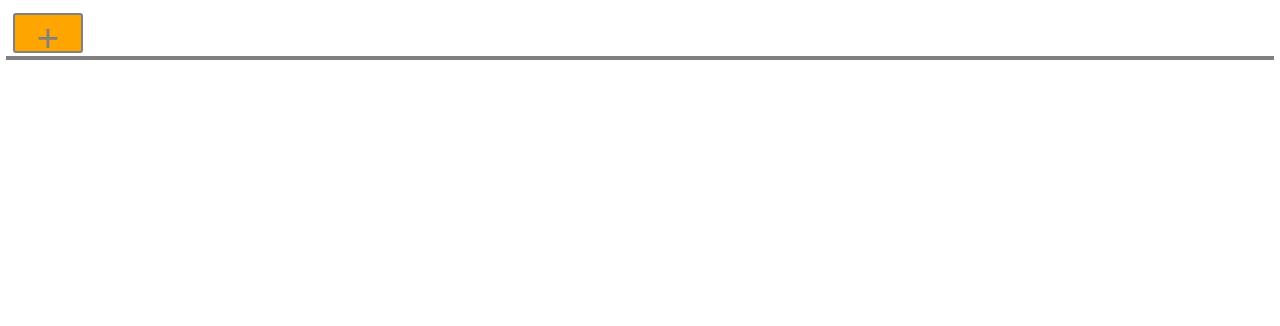
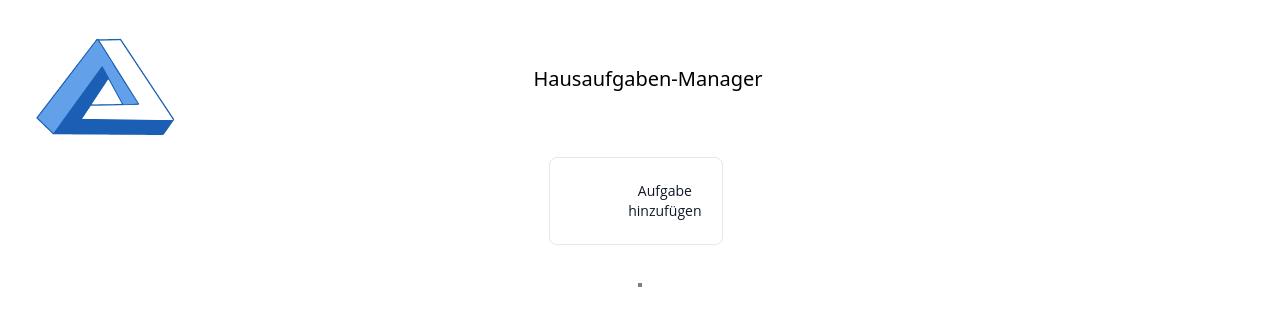
Before and after one commit to hihoman23/hausaufgabenmanager, a Next.js app: page / in a window 1280 px wide. Shown: the top 326 px of the page. Built offline with nearby package versions, Linux system fonts and the light colour scheme.

Commit message:
first stylings

```diff
--- a/pages/index.js
+++ b/pages/index.js
@@ -1,6 +1,6 @@
 import { getPermission, sendNotification } from "@/helper/notifier";
-import localFont from "next/font/local";
 import { useEffect, useState } from "react";
+import Image from 'next/image'
 
 const subjectNames = ["Mathe", "Bio", "Phy", "Deu", "Eng", "Fra", "Chem", "Mu", "Sp"]
 
@@ -14,6 +14,7 @@ let subjects = subjectNames.map(name => new makeSubject(name))
 let subjectNum = 0;
 
 export default function Home() {
+  const [dialogOpen, setDialogOpen] = useState(false)
   const [taskTitle, setTaskTitle] = useState("")
   const [selectedSubject, setSelectedSubject] = useState(subjectNames[0])
   const [selectedDate, setSelectedDate] = useState(new Date())
@@ -24,11 +25,12 @@ export default function Home() {
 
   function showDialog(){
     const dialog = document.getElementById("addDialog");
+    setDialogOpen(true)
     dialog.show()
   }
   function hideDialog(){
     const dialog = document.getElementById("addDialog");
-
+    setDialogOpen(false)
     const selectedDateFormatted = new Date(selectedDate + " 0:0:0");
     subjects.filter(subject => subject.title === selectedSubject)[0].tasks.push({title: taskTitle, date: selectedDateFormatted, checked: false})
 
@@ -38,22 +40,45 @@ export default function Home() {
     dialog.close()
   }
   return (
-    <main className="flex flex-col gap-8 row-start-2 items-center sm:items-start">
-      <dialog id="addDialog">
-        <select value={selectedSubject} onChange={(event) => setSelectedSubject(event.target.value)}>
-          {subjectNames.map(subjectName => <option value={subjectName}>{subjectName}</option>)}
-        </select>
-        <input value={taskTitle} onChange={(event)=>setTaskTitle(event.target.value)}></input>
-        <input value={selectedDate} type="date" onChange={(event)=>setSelectedDate(event.target.value)}></input>
-        <button class="submit" onClick={hideDialog}>Hinzuf&uuml;gen</button>
-      </dialog>
-      <button class="additem" onClick={showDialog}>+</button>
+    <div style={{height: '100vh'}}>
+    <div className="flex flex-start justify-between p-4">
+    <div className="ml-4 mt-4">
+    <Image
+      src="/logo.png"
+      width={150}
+      height={110}
+      alt="Logo"
+    />
+    </div>
+    <div className="flex flex-center items-center">
+      <span className="text-xl">Hausaufgaben-Manager</span>
+    </div>
+    <div style={{width: '150px'}}></div>
+    </div>
+    <main className={`flex flex-col gap-8 row-start-2 items-center`}>
+      <button class="text-gray-900 bg-white hover:bg-gray-100 border border-gray-200 focus:ring-4 focus:outline-none focus:ring-gray-100 rounded-lg text-sm px-5 py-2.5 text-center inline-flex items-center dark:focus:ring-gray-600 dark:bg-gray-800 dark:border-gray-700 dark:text-white dark:hover:bg-gray-700 me-2 mb-2"
+      onClick={showDialog}>
+       <svg xmlns="http://www.w3.org/2000/svg" fill="white" viewBox="0 0 448 512"><path d="M256 80c0-17.7-14.3-32-32-32s-32 14.3-32 32l0 144L48 224c-17.7 0-32 14.3-32 32s14.3 32 32 32l144 0 0 144c0 17.7 14.3 32 32 32s32-14.3 32-32l0-144 144 0c17.7 0 32-14.3 32-32s-14.3-32-32-32l-144 0 0-144z"/></svg>
+       Aufgabe hinzuf&uuml;gen
+      </button>
       <div className="main">
         <div className="subjects">
           {subjects.map(subject => (subject.tasks.length !== 0) ? <Subject title={subject.title} tasks={subject.tasks}></Subject>: "")}
         </div>
       </div>
+      <dialog id="addDialog">
+        <div className="border-2 flex flex-col p-12 rounded-md space-y-4 bg-slate-300">
+          <select className="bg-gray-50 border border-gray-300 text-gray-900 text-sm rounded-lg focus:ring-blue-500 focus:border-blue-500 block w-full p-2.5 dark:bg-gray-700 dark:border-gray-600 dark:placeholder-gray-400 dark:text-white dark:focus:ring-blue-500 dark:focus:border-blue-500"
+          value={selectedSubject} onChange={(event) => setSelectedSubject(event.target.value)}>
+            {subjectNames.map(subjectName => <option value={subjectName}>{subjectName}</option>)}
+          </select>
+          <input value={taskTitle} onChange={(event)=>setTaskTitle(event.target.value)} type="text" id="first_name" class="bg-gray-50 border border-gray-300 text-gray-900 text-sm rounded-lg focus:ring-blue-500 focus:border-blue-500 block w-full p-2.5 dark:bg-gray-700 dark:border-gray-600 dark:placeholder-gray-400 dark:text-white dark:focus:ring-blue-500 dark:focus:border-blue-500" placeholder="Aufgabe" required />
+          <input class="datepicker" value={selectedDate} type="date" onChange={(event)=>setSelectedDate(event.target.value)}></input>
+          <button onClick={hideDialog} type="button" class="text-blue-700 hover:text-white border border-blue-700 hover:bg-blue-800 focus:ring-4 focus:outline-none focus:ring-blue-300 font-medium rounded-lg text-sm px-5 py-2.5 text-center me-2 mb-2 dark:border-blue-500 dark:text-blue-500 dark:hover:text-white dark:hover:bg-blue-500 dark:focus:ring-blue-800">Hinzuf&uuml;gen</button>
+        </div>
+      </dialog>
     </main>
+    </div>
   );
 }
 
@@ -94,7 +119,7 @@ export function Subject(props) {
 
   return (
     <div className="subject">
-    <div className="subjectname"><span>{props.title}</span></div>
+    <div className="subjectname"><span className="text-3xl">{props.title}</span></div>
     <div className="tasks">
         {props.tasks.map(task =>
           <div className="task">
--- /dev/null
+++ b/postcss.config.js
@@ -0,0 +1,6 @@
+module.exports = {
+  plugins: {
+    tailwindcss: {},
+    autoprefixer: {},
+  },
+}
--- a/styles/globals.css
+++ b/styles/globals.css
@@ -1,4 +1,12 @@
+@tailwind base;
+@tailwind components;
+@tailwind utilities;
+
 @import url('https://fonts.googleapis.com/css2?family=Open+Sans:ital,wght@0,300..800;1,300..800&display=swap" rel="stylesheet');
+body {
+height: 100vh;
+}
+
 main {
   font-family: "Open Sans";
   font-size: 1.5em;
@@ -28,14 +36,6 @@ main {
   text-decoration: underline;
 }
 
-button {
-  background-color: orange;
-  color: gray;
-  border-radius: 3px;
-  border: 2px solid gray;
-  margin: 5px;
-}
-
 .additem {
   width: 70px;
   height: 40px;
@@ -46,3 +46,17 @@ button {
 .checkbox:checked + label {
   color: gray;
 }
+
+.dialog {
+  top: 50%;
+}
+
+.datepicker {
+  background-color: #373C50;
+  color: white;
+  font-size: large;
+  color-scheme: dark;
+  height: 40px;
+  padding: 4px;
+  border-radius: 5px;
+}
```
Also changed, not shown: package.json (+5 -4 lines), public/logo.png, 1 other file (tests, documents, lock files or other folders).
